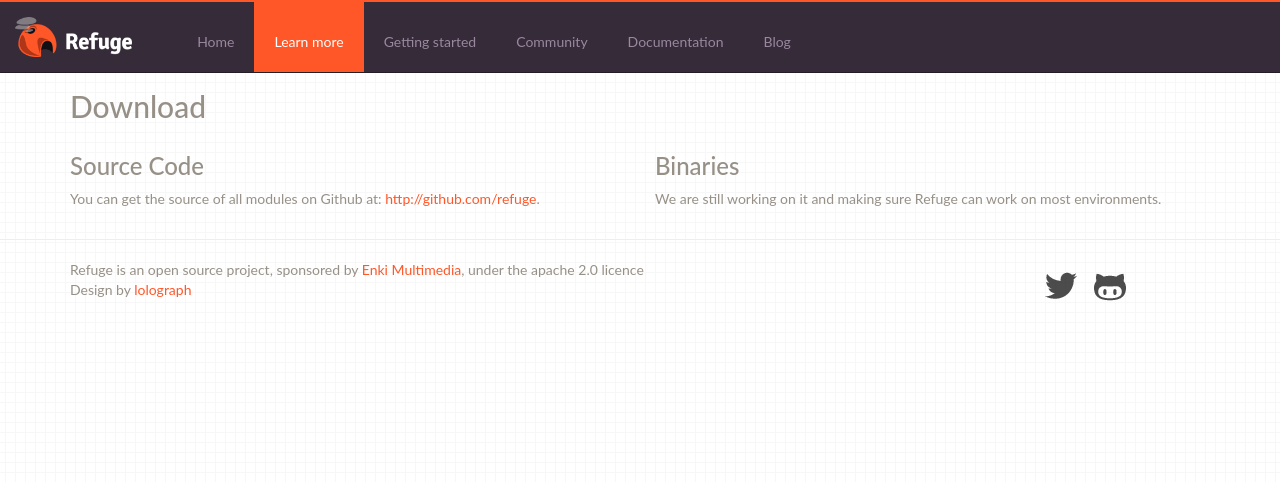
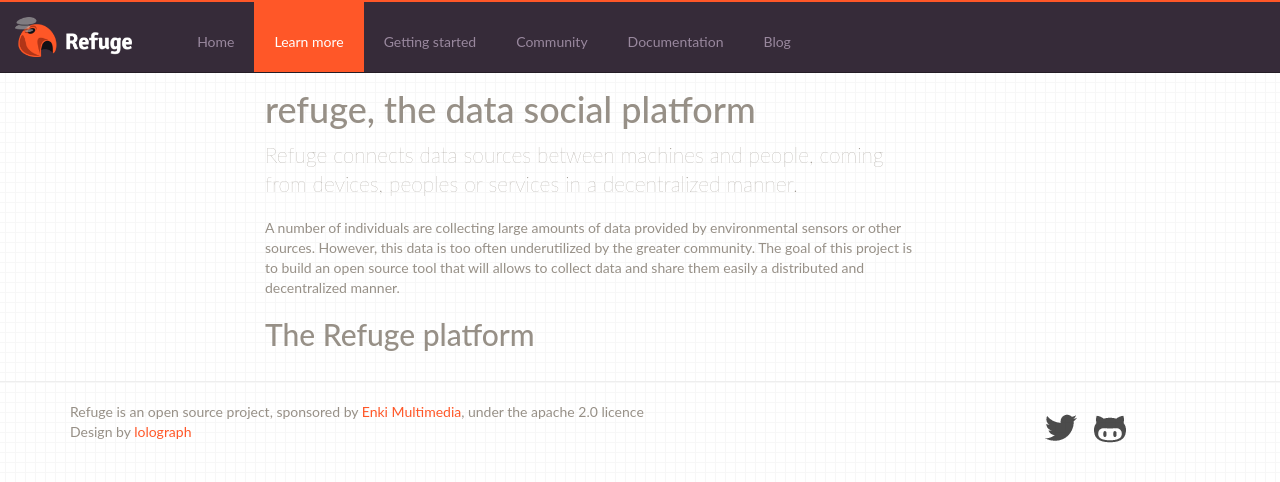
Before and after one commit to refuge/refuge.io, a Jekyll site: the page built from learn_more/index.html, in a window 1280 px wide. Shown: the top 482 px of the page. Built offline with Jekyll 4.4.1, drawn with Linux system fonts in a browser that asks for light colours; nearby versions of some CDN libraries.

```diff
--- a/learn_more/index.html
+++ b/learn_more/index.html
@@ -2,20 +2,27 @@
 layout: default
 title: Learn More
 ---
-        <div class="container">
-            <div class="row">
-                <div class="col-md-12">
-                    <h2>Download</h2>
-                </div>
-            </div>
-            <div class="row">
-                <div class="col-md-6">
-                    <h3>Source Code</h3>
-                    <p>You can get the source of all modules on Github at: <a href="http://github.com/refuge">http://github.com/refuge</a>.</p>
-                </div>
-                <div class="col-md-6">
-                    <h3>Binaries</h3>
-                    <p>We are still working on it and making sure Refuge can work on most environments.</p>
-                </div>
-            </div>
-        </div>
+<div class="container">
+  <div class="row">
+    <div class="col-md-7 col-md-offset-2">
+
+      <h1>refuge, the data social platform</h1>
+
+      <p class="lead">Refuge connects data sources between machines and people, coming from
+      devices, peoples or services in a decentralized manner.</p>
+
+
+      <p>A number of individuals are collecting large amounts of data provided by
+      environmental sensors or other sources. However, this data is too often
+      underutilized by the greater community. The goal of this project is to
+      build an open source tool that will allows to collect data and share
+      them easily a distributed and decentralized manner.</p>
+
+
+
+      <h2>The Refuge platform</h2>
+
+    </div>
+
+  </div>
+</div>
```
